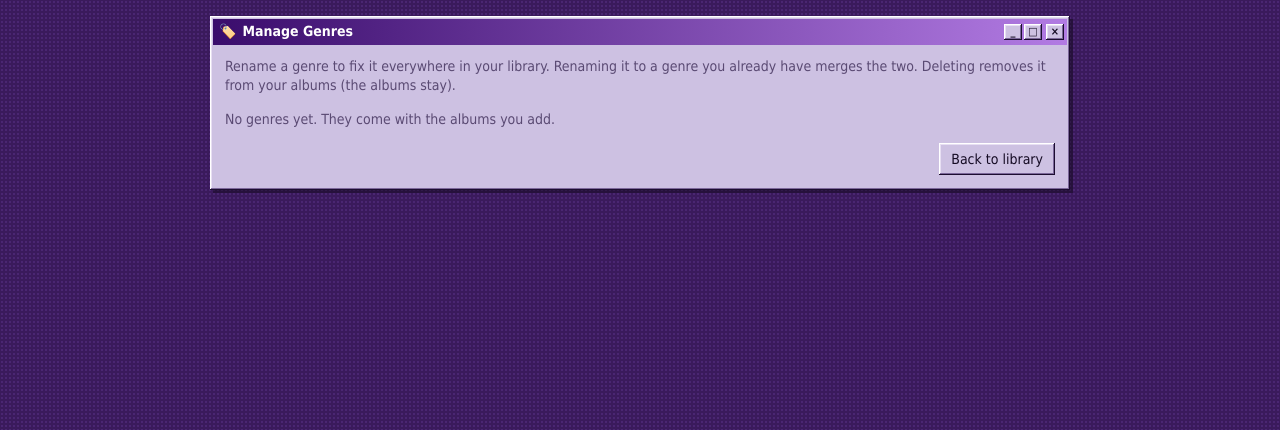
After one commit to 0hr1/music-vibe, a FastAPI app: template app/templates/genres.html in a window 1280 px wide. The commit adds this page. Shown: the top 430 px of the page. Run offline with FastAPI, Linux system fonts and the light colour scheme; the template is opened without the code that fills it, so the values that code supplies are empty.

Commit message:
Add a genres page for renaming, merging and deleting genres
Reached from a small "Manage genres…" link under the library's genre filter.
Renaming into an existing genre merges the two, and near-identical names
("hip hop" / "hip-hop") are offered as one-click merges. Genre names are
shared between users, so changes only re-tag the current user's albums and
genres nobody uses anymore are removed.

Co-Authored-By: Claude Opus 5.5 <noreply@anthropic.com>

```diff
--- a/app/main.py
+++ b/app/main.py
@@ -7,7 +7,7 @@ from fastapi import Depends, FastAPI, File, Form, HTTPException, Query, Request,
 from fastapi.responses import HTMLResponse, RedirectResponse, Response
 from fastapi.staticfiles import StaticFiles
 from fastapi.templating import Jinja2Templates
-from sqlalchemy import func, select
+from sqlalchemy import delete, func, select
 from sqlalchemy.exc import IntegrityError
 from sqlalchemy.orm import Session, selectinload
 from starlette.middleware.sessions import SessionMiddleware
@@ -16,7 +16,7 @@ from . import covers, deezer, importer, musicbrainz, spotify
 from .auth import LoginRequired, current_user, hash_password, verify_password
 from .config import ALLOW_SIGNUP, COVERS_DIR, HTTPS_ONLY, SECRET_KEY, SESSION_MAX_AGE
 from .db import Base, engine, get_db
-from .models import Genre, Item, User, Vibe
+from .models import Genre, Item, User, Vibe, item_genres
 
 HERE = Path(__file__).resolve().parent
 
@@ -264,20 +264,25 @@ def _get_album(db: Session, user: User, album_id: int) -> Item:
     return item
 
 
+def _genre_name(raw: str) -> str:
+    return " ".join(raw.strip().lower().split())[:100]
+
+
+def _get_or_create_genre(db: Session, name: str) -> Genre:
+    g = db.scalar(select(Genre).where(Genre.name == name))
+    if not g:
+        g = Genre(name=name)
+        db.add(g)
+    return g
+
+
 def _parse_genres(db: Session, raw: str) -> list[Genre]:
     names = []
     for part in raw.split(","):
-        name = " ".join(part.strip().lower().split())[:100]
+        name = _genre_name(part)
         if name and name not in names:
             names.append(name)
-    genres = []
-    for name in names:
-        g = db.scalar(select(Genre).where(Genre.name == name))
-        if not g:
-            g = Genre(name=name)
-            db.add(g)
-        genres.append(g)
-    return genres
+    return [_get_or_create_genre(db, name) for name in names]
 
 
 def _clean_url(url: str) -> str | None:
@@ -513,6 +518,59 @@ def delete_album(album_id: int, user: User = Depends(current_user), db: Session
     return redirect("/")
 
 
+# ---------- genres ----------
+# Genre names are shared between users, so renaming/merging/deleting only re-tags this user's albums.
+
+
+@app.get("/genres", response_class=HTMLResponse)
+def genres_page(request: Request, user: User = Depends(current_user), db: Session = Depends(get_db)):
+    rows = db.execute(
+        select(Genre, func.count(Item.id)).join(Item.genres).where(Item.user_id == user.id)
+        .group_by(Genre.id).order_by(Genre.name)
+    ).all()
+    groups: dict[str, list] = {}
+    for genre, count in rows:  # "hip hop" / "hip-hop" / "Hip Hop" look like the same genre
+        groups.setdefault(importer.norm(genre.name), []).append((genre, count))
+    duplicates = [g for g in groups.values() if len(g) > 1]
+    return render(request, "genres.html", user=user, rows=rows, duplicates=duplicates)
+
+
+def _retag(db: Session, user: User, source_ids: set[int], target: Genre | None) -> None:
+    """Replace the source genres with `target` (or just remove them) on this user's albums."""
+    source_ids.discard(target.id if target and target.id else -1)
+    items = db.scalars(
+        select(Item).where(Item.user_id == user.id, Item.genres.any(Genre.id.in_(source_ids)))
+        .options(selectinload(Item.genres))
+    ).all()
+    for item in items:
+        item.genres = [g for g in item.genres if g.id not in source_ids]
+        if target and target not in item.genres:
+            item.genres.append(target)
+    db.flush()
+    db.execute(delete(Genre).where(Genre.id.not_in(select(item_genres.c.genre_id))))  # unused by anyone
+    db.commit()
+
+
+def _user_genre_ids(db: Session, user: User, ids: list[int]) -> set[int]:
+    return set(db.scalars(select(Genre.id).join(Item.genres).where(Item.user_id == user.id, Genre.id.in_(ids))))
+
+
+@app.post("/genres/merge")
+def merge_genres(genre: list[int] = Form(default=[]), name: str = Form(...), user: User = Depends(current_user),
+                 db: Session = Depends(get_db)):
+    """Rename one genre, or merge several: all become `name` (which may be an existing genre)."""
+    name = _genre_name(name)
+    if name:
+        _retag(db, user, _user_genre_ids(db, user, genre), _get_or_create_genre(db, name))
+    return redirect("/genres")
+
+
+@app.post("/genres/{genre_id}/delete")
+def delete_genre(genre_id: int, user: User = Depends(current_user), db: Session = Depends(get_db)):
+    _retag(db, user, _user_genre_ids(db, user, [genre_id]), None)
+    return redirect("/genres")
+
+
 # ---------- vibes ----------
 
 
--- a/app/static/style.css
+++ b/app/static/style.css
@@ -461,3 +461,8 @@ fieldset.group legend small { font-weight: normal; color: var(--muted); }
 .bulk-bar select { width: auto; max-width: 160px; }
 .bulk-count { padding: 0 6px; font-size: 13px; }
 .bulk-bar .btn:disabled { color: var(--shadow); cursor: default; }
+
+/* ---------- genres ---------- */
+
+.manage-link { display: inline-block; margin-top: 6px; font-size: 12px; color: var(--muted); }
+.genre-help { margin-top: 0; }
--- /dev/null
+++ b/app/templates/genres.html
@@ -0,0 +1,50 @@
+{% extends "base.html" %}
+{% from "macros.html" import window %}
+{% block title %}Genres · music vibe{% endblock %}
+{% block content %}
+<div class="page">
+  {% if duplicates %}
+  {% call window("Possible Duplicates", "🔀") %}
+  <ul class="vibe-list">
+    {% for group in duplicates %}
+    <li>
+      <form method="post" action="/genres/merge" class="row wrap">
+        {% for g, count in group %}<input type="hidden" name="genre" value="{{ g.id }}">{% endfor %}
+        <span class="grow">{% for g, count in group %}<b>{{ g.name }}</b> <span class="muted">({{ count }})</span>{% if not loop.last %}, {% endif %}{% endfor %}</span>
+        <label class="row"><span class="muted">into</span>
+          <select name="name" aria-label="Merge into">
+            {% for g, count in group|sort(attribute="1", reverse=true) %}<option>{{ g.name }}</option>{% endfor %}
+          </select></label>
+        <button class="btn" type="submit">Merge</button>
+      </form>
+    </li>
+    {% endfor %}
+  </ul>
+  {% endcall %}
+  {% endif %}
+
+  {% call window("Manage Genres", "🏷️") %}
+  <p class="muted genre-help">Rename a genre to fix it everywhere in your library. Renaming it to a genre you
+    already have merges the two. Deleting removes it from your albums (the albums stay).</p>
+  {% if rows %}
+  <ul class="vibe-list">
+    {% for g, count in rows %}
+    <li>
+      <form method="post" action="/genres/merge" class="row wrap">
+        <input type="hidden" name="genre" value="{{ g.id }}">
+        <input name="name" value="{{ g.name }}" maxlength="100" required class="grow" aria-label="Genre name">
+        <a class="muted count" href="/?genre={{ g.name|urlencode }}">{{ count }} album{{ '' if count == 1 else 's' }}</a>
+        <button class="btn" type="submit">Rename</button>
+        <button class="btn danger" type="submit" formaction="/genres/{{ g.id }}/delete"
+                onclick="return confirm('Remove this genre from all your albums?')">Delete</button>
+      </form>
+    </li>
+    {% endfor %}
+  </ul>
+  {% else %}
+  <p class="muted">No genres yet. They come with the albums you add.</p>
+  {% endif %}
+  <div class="button-row"><a class="btn" href="/">Back to library</a></div>
+  {% endcall %}
+</div>
+{% endblock %}
--- a/app/templates/library.html
+++ b/app/templates/library.html
@@ -59,6 +59,7 @@
         <label class="check"><input type="checkbox" name="genre" value="{{ g }}" {% if g in f.genre %}checked{% endif %}> {{ g }}</label>
         {% endfor %}
       </div>
+      <a class="manage-link" href="/genres">Manage genres…</a>
     </fieldset>
     {% endif %}
 
```
Also changed, not shown: tests/test_genres.py (added, +51 -0 lines).
